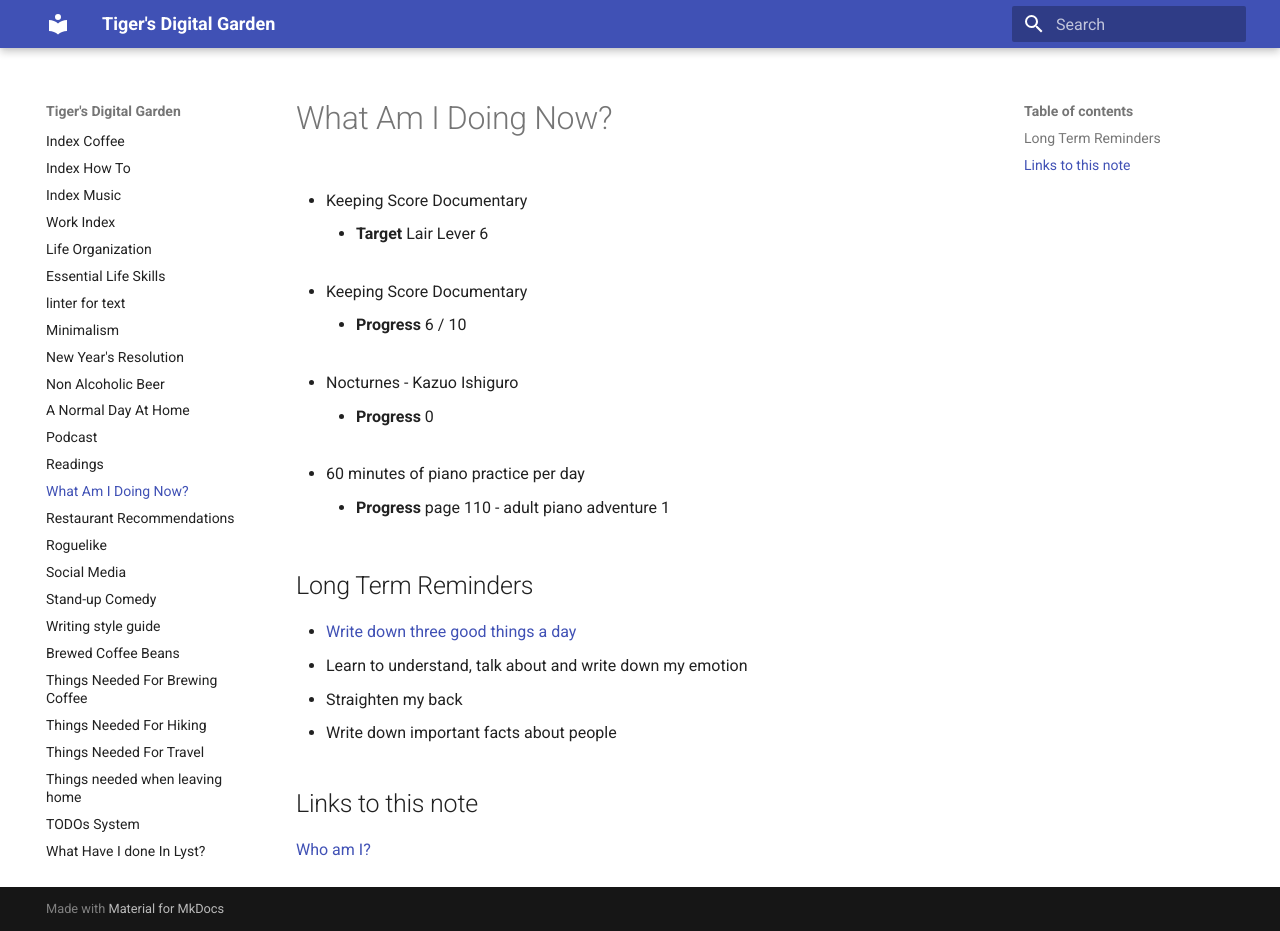
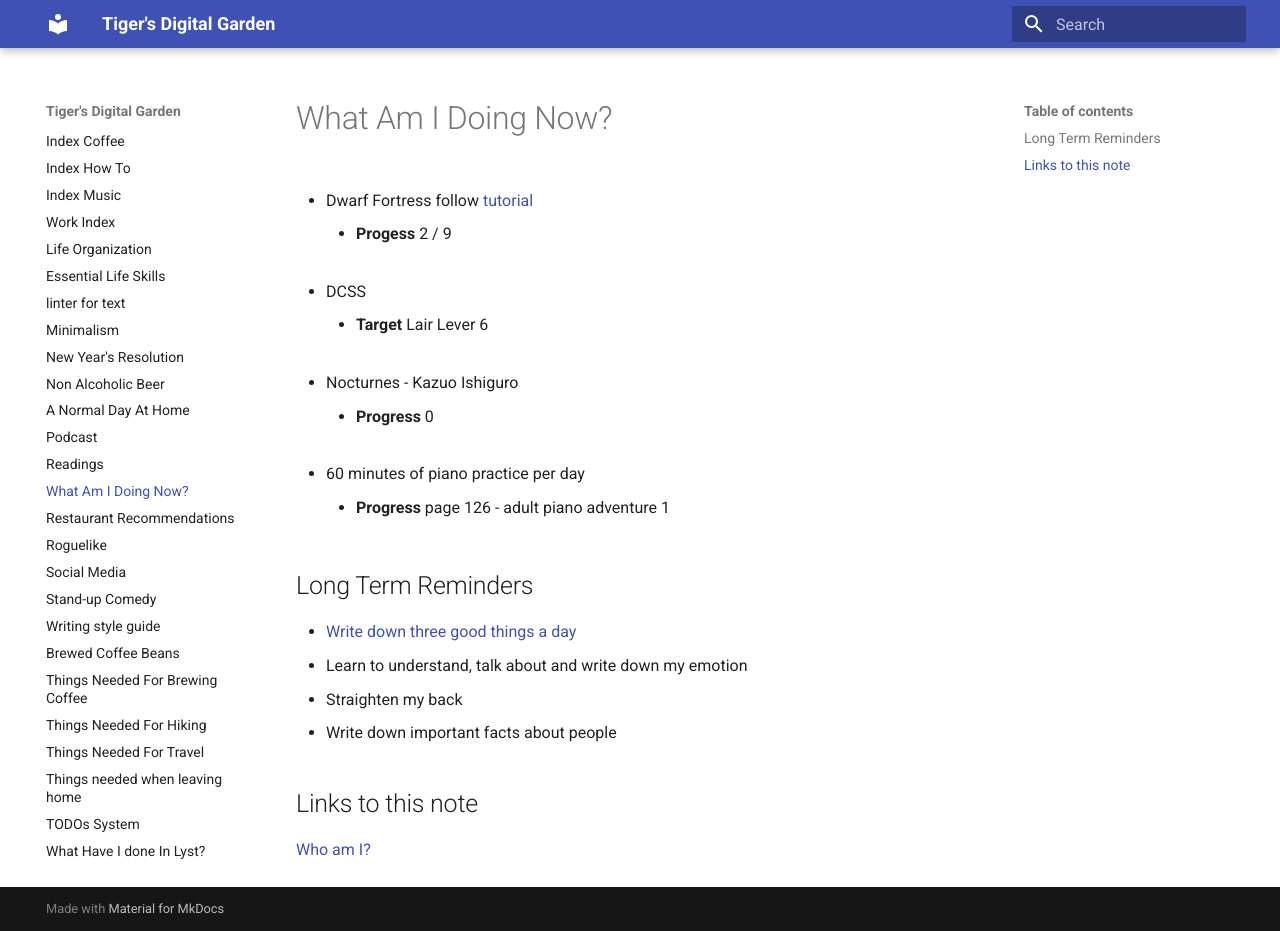
Before and after one commit to ynotstartups/notes, an MkDocs documentation site: the page built from notes/reminders.md, in a window 1280 px wide and 931 px high. Built offline with MkDocs 1.6.1 and Material for MkDocs 9.7.7, drawn with Linux system fonts in a browser that asks for light colours.

Commit message:
update progress

```diff
--- a/notes/reminders.md
+++ b/notes/reminders.md
@@ -1,12 +1,12 @@
 # What Am I Doing Now?
 
-- Keeping Score Documentary
+- Dwarf Fortress follow [tutorial](https://df-walkthrough.readthedocs.io/en/latest/chapters/chap01-setup-starting.html)
+
+  - **Progess** 2 / 9
+
+- DCSS
 
   - **Target** Lair Lever 6
-
-- Keeping Score Documentary
-
-  - **Progress** 6 / 10
 
 - Nocturnes - Kazuo Ishiguro
 
@@ -14,7 +14,7 @@
 
 - 60 minutes of piano practice per day
 
-  - **Progress** page 110 - adult piano adventure 1
+  - **Progress** page 126 - adult piano adventure 1
 
 ## Long Term Reminders
 
```
